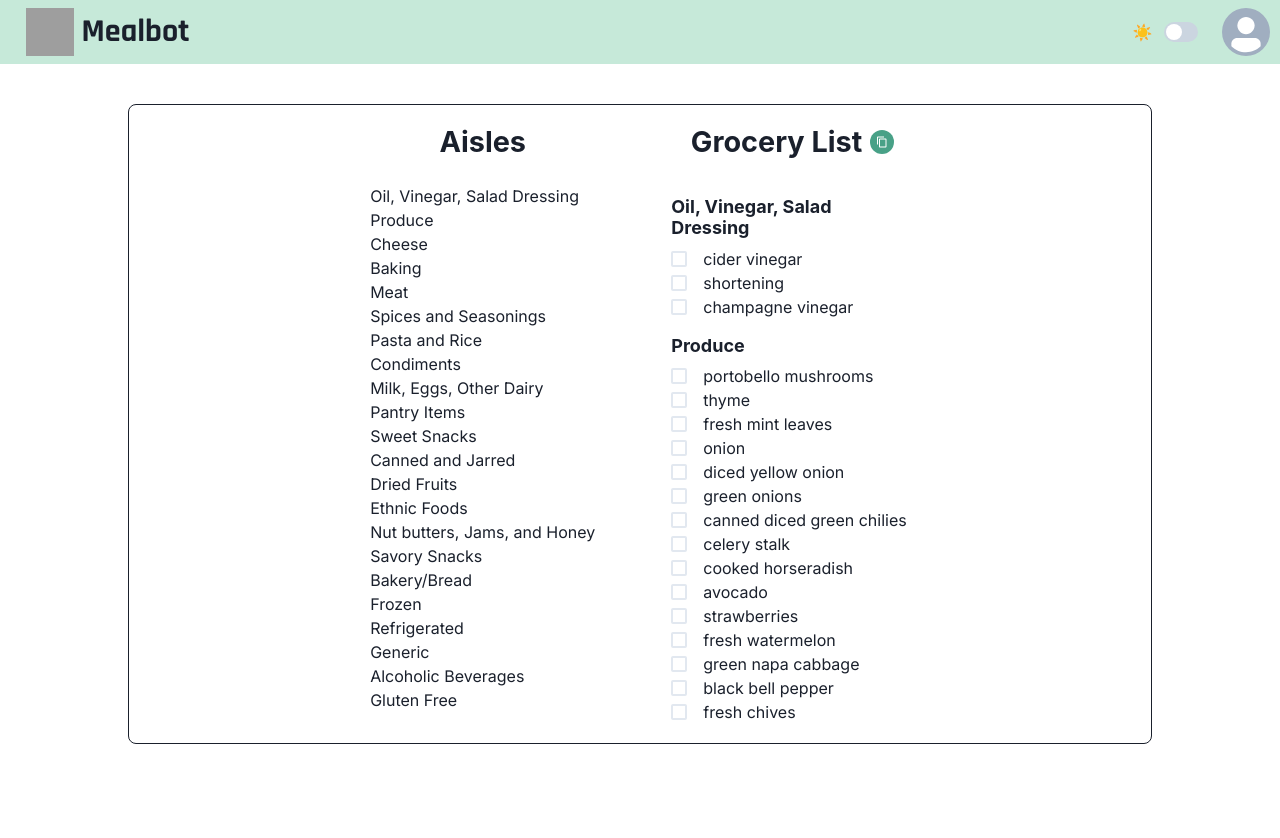
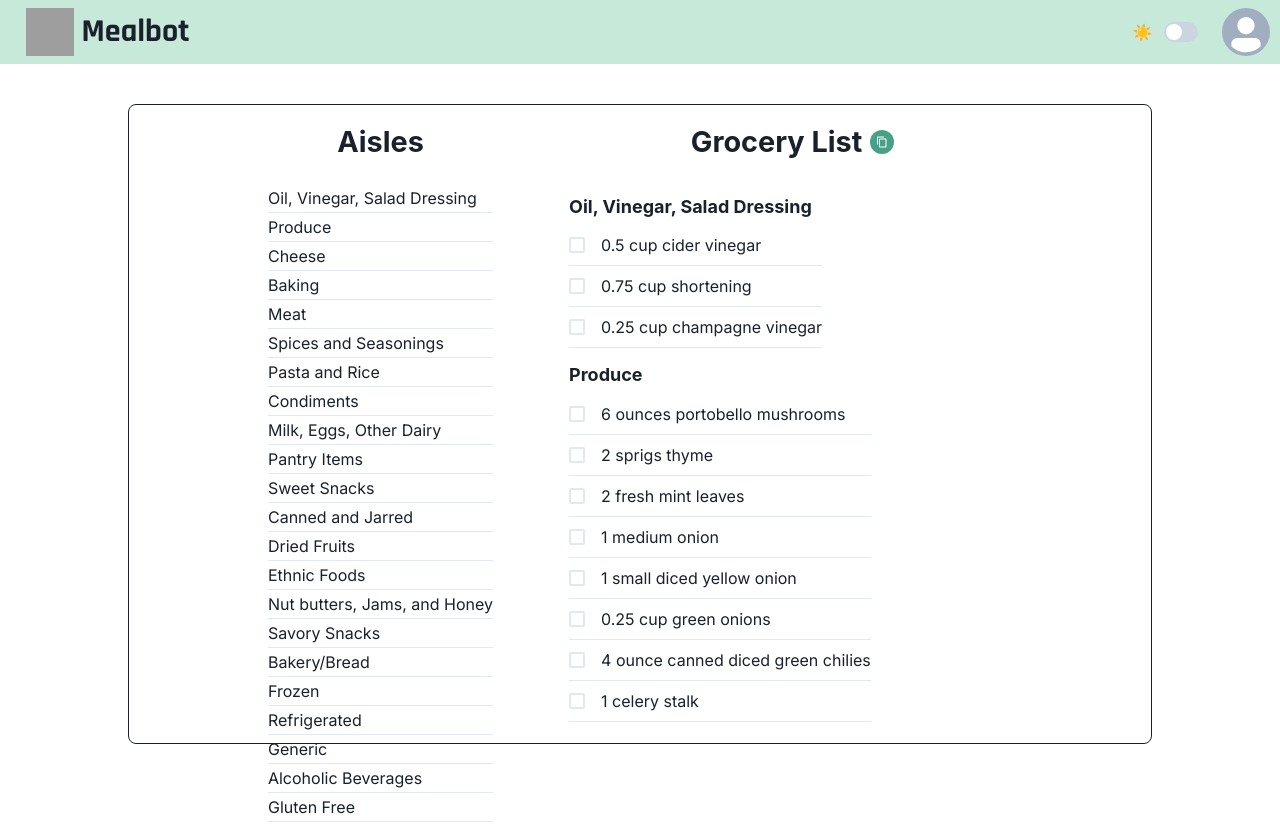
Before and after one commit to GraceWXT/Mealbot-LHL-Final, a React (Create React App) app in the folder client/: page /grocerylist/1 in a window 1280 px wide. Before the commit the page ends 800 px from the top, so only its background shows below. Built offline with nearby package versions, Linux system fonts and the light colour scheme; no server answers; grey boxes are pictures that could not be loaded.

Commit message:
add quantity to ingredients + adjust table

```diff
--- a/client/src/components/GroceryList.jsx
+++ b/client/src/components/GroceryList.jsx
@@ -2,11 +2,13 @@ import React, { useEffect } from "react";
 import axios from "axios";
 import { useParams } from "react-router-dom";
 import {
+  Flex,
+  Text,
+  Spacer,
   IconButton,
   Heading,
   Link,
   Center,
-  Divider,
   HStack,
   VStack,
   Container,
@@ -20,8 +22,6 @@ import { CopyIcon } from "@chakra-ui/icons";
 import groceryList from "./grocery-list-data";
 
 export default function GroceryList() {
-
-  //aisles.items.measures.metric
 
   // get start date from react router
   const { startDate } = useParams();
@@ -44,7 +44,7 @@ export default function GroceryList() {
 
     const linkText = aisle.aisle.replaceAll(" ", "-");
     return (
-      <ListItem key={aisle.aisle}>
+      <ListItem key={aisle.aisle} py={0.5} borderBottom='1px' borderColor='gray.200'>
         <Link href={`#${linkText}`}>
           {aisle.aisle}
         </Link>
@@ -52,15 +52,22 @@ export default function GroceryList() {
     );
   });
 
+  // ITEMS QUANTITY
+
+
   // GROCERY LIST
   const listOfAisleItems = aisles.map((aisle) => {
 
     // AISLE ITEMS
     const aisleItems = aisle.items.map(item => {
+      const measurement = item.measures.original;
+      const { amount, unit } = measurement;
+      const quantity = (`${Number(amount.toFixed(2))} ${unit}`);
+      console.log(quantity);
       return (
-        <ListItem key={item.id}>
-          <Checkbox colorScheme="green" spacing="1rem">
-            {item.name}
+        <ListItem key={item.id} py={2} borderBottom='1px' borderColor='gray.200'>
+          <Checkbox colorScheme="green" spacing="1rem" width="100%">
+            {quantity} {item.name}
           </Checkbox>
         </ListItem>
       );
@@ -95,7 +102,7 @@ export default function GroceryList() {
           </List>
         </VStack>
 
-        <Container width="30%" height="100%"  >
+        <Container width="50%" height="100%"  >
           <HStack justifyContent="center" position="sticky" padding="20px" >
             <Heading fontSize="1.8rem" >Grocery List</Heading>
             <IconButton
```
Also changed, not shown: 1 other file (tests, documents, lock files or other folders).
